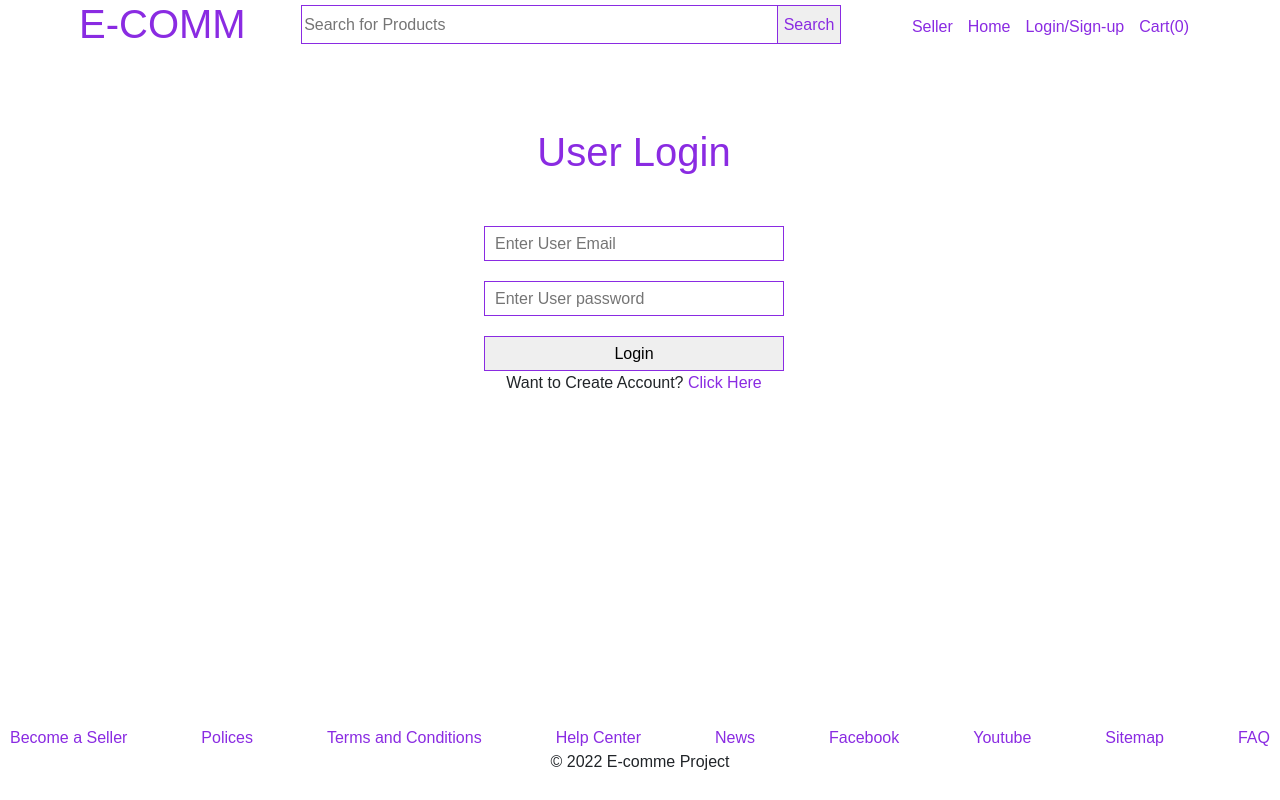
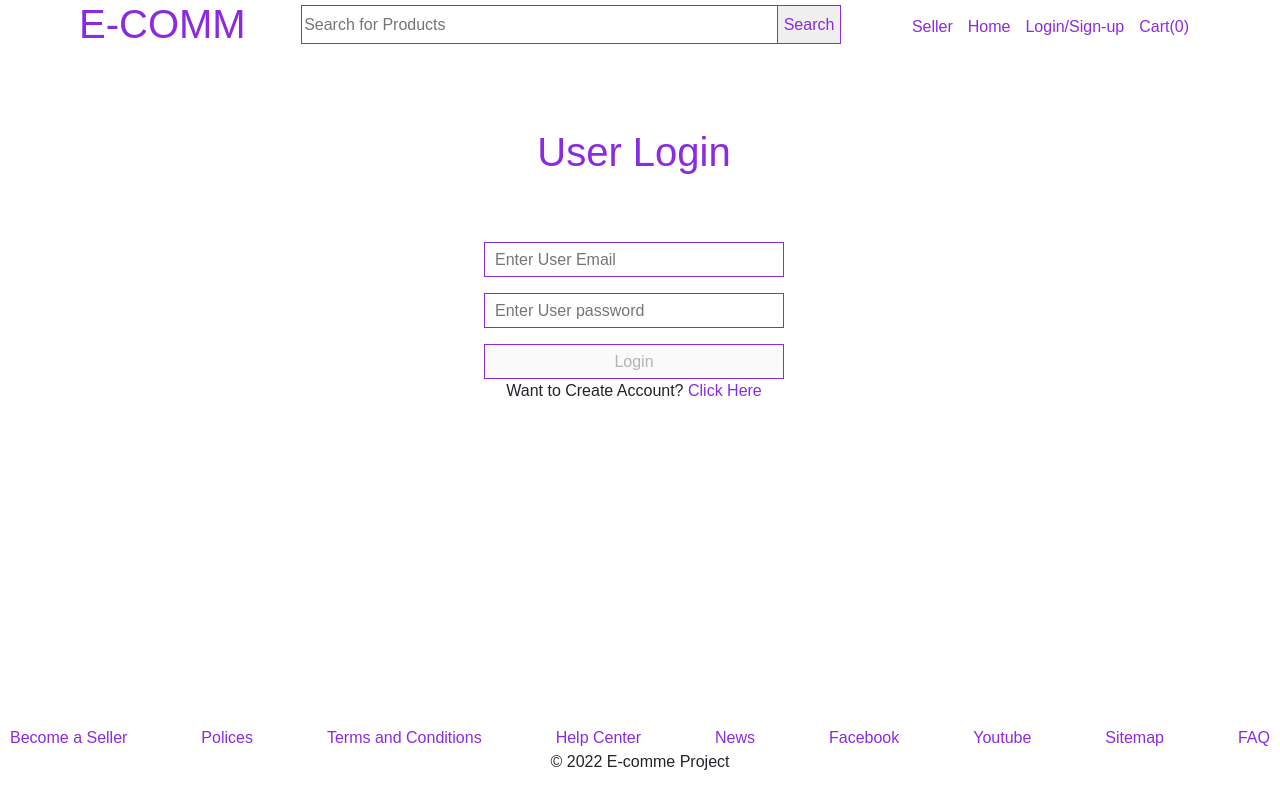
Before and after one commit to avinashdash94/E-CommerceAppUsingAngular, an Angular app: page /user-auth in a window 1280 px wide. Built offline with nearby package versions, Linux system fonts and the light colour scheme.

Commit message:
Added code to validate login Form using Template driven Form validation and added few css also adde event emter to check the loging error in service file

```diff
--- a/src/app/services/user.service.ts
+++ b/src/app/services/user.service.ts
@@ -1,4 +1,4 @@
-import { Injectable } from '@angular/core';
+import { EventEmitter, Injectable } from '@angular/core';
 import { SignUp, login } from '../data-type';
 import { HttpClient } from '@angular/common/http';
 import { Router } from '@angular/router';
@@ -8,6 +8,7 @@ import { Router } from '@angular/router';
 })
 export class UserService {
 
+  invalidUerAuth= new EventEmitter<boolean>(false);
   constructor(private http:HttpClient, private router: Router) { }
 
   userSignUp(user: SignUp){
@@ -25,9 +26,13 @@ export class UserService {
     this.http.get<SignUp[]>(`http://localhost:3000/users?email=${data.email}&password=${data.password}`,
     {observe: 'response'})
     .subscribe((result)=> {
-      if(result && result.body){
+      if(result && result.body?.length > 0){
         localStorage.setItem('user', JSON.stringify(result.body[0]));
         this.router.navigate(['/']);
+        this.invalidUerAuth.emit(false);
+      }
+      else{
+        this.invalidUerAuth.emit(true);
       }
     });
   }
--- a/src/app/user-auth/user-auth.component.html
+++ b/src/app/user-auth/user-auth.component.html
@@ -12,9 +12,12 @@
     <div *ngIf="showLogin" class="user-login">
         <h1>User Login</h1>
         <form #userLogin="ngForm" class="common-form" (ngSubmit)="login(userLogin.value)">
-            <input type="text" class="form-input" placeholder="Enter User Email" name="email" ngModel>
-            <input type="password" class="form-input" placeholder="Enter User password" name="password" ngModel>
-            <button class="form-button">Login</button>
+            <p class="error-p">{{authError}}</p>
+            <input type="text" class="form-input" placeholder="Enter User Email" name="email"  ngModel #email="ngModel" required email>
+            <p class="invalid-input"><span *ngIf="email.invalid && email.touched" >please Enter Valid Value</span></p>
+            <input type="password" class="form-input" placeholder="Enter User password" name="password" #password="ngModel" ngModel required minlength="2" maxlength="20">
+            <p class="invalid-input"><span *ngIf="password.invalid && password.touched" >please Enter Valid Value</span></p>
+            <button [disabled]="userLogin.invalid" class="form-button">Login</button>
             <p>Want to Create Account? <a (click)="openSignUp()">Click Here</a></p>
         </form>
     </div>
--- a/src/app/user-auth/user-auth.component.ts
+++ b/src/app/user-auth/user-auth.component.ts
@@ -10,6 +10,7 @@ import { UserService } from '../services/user.service';
 export class UserAuthComponent implements OnInit {
 
   showLogin: boolean = true;
+  authError:string = "";
   constructor(private user:UserService) { }
 
   ngOnInit(): void {
@@ -22,6 +23,11 @@ export class UserAuthComponent implements OnInit {
 
   login(data: login){
     this.user.userLogin(data);
+    this.user.invalidUerAuth.subscribe((result)=>{
+      if(result){
+        this.authError = "Please enter valid user derails."
+      }
+    })
   }
 
   openSignUp(){
--- a/src/styles.css
+++ b/src/styles.css
@@ -29,6 +29,10 @@ body {
     cursor: pointer;
 }
 
+.error-p{
+    color: red;
+}
+
 .message-p {
     color: green;
 }
@@ -43,3 +47,13 @@ body {
     background-color: black;
     border-radius: 5px;
 }
+
+.invalid-input{
+    color: red;
+    font-size: 12px;
+    margin-top: -20px;
+}
+
+button:disabled{
+    cursor: not-allowed;
+}
```
